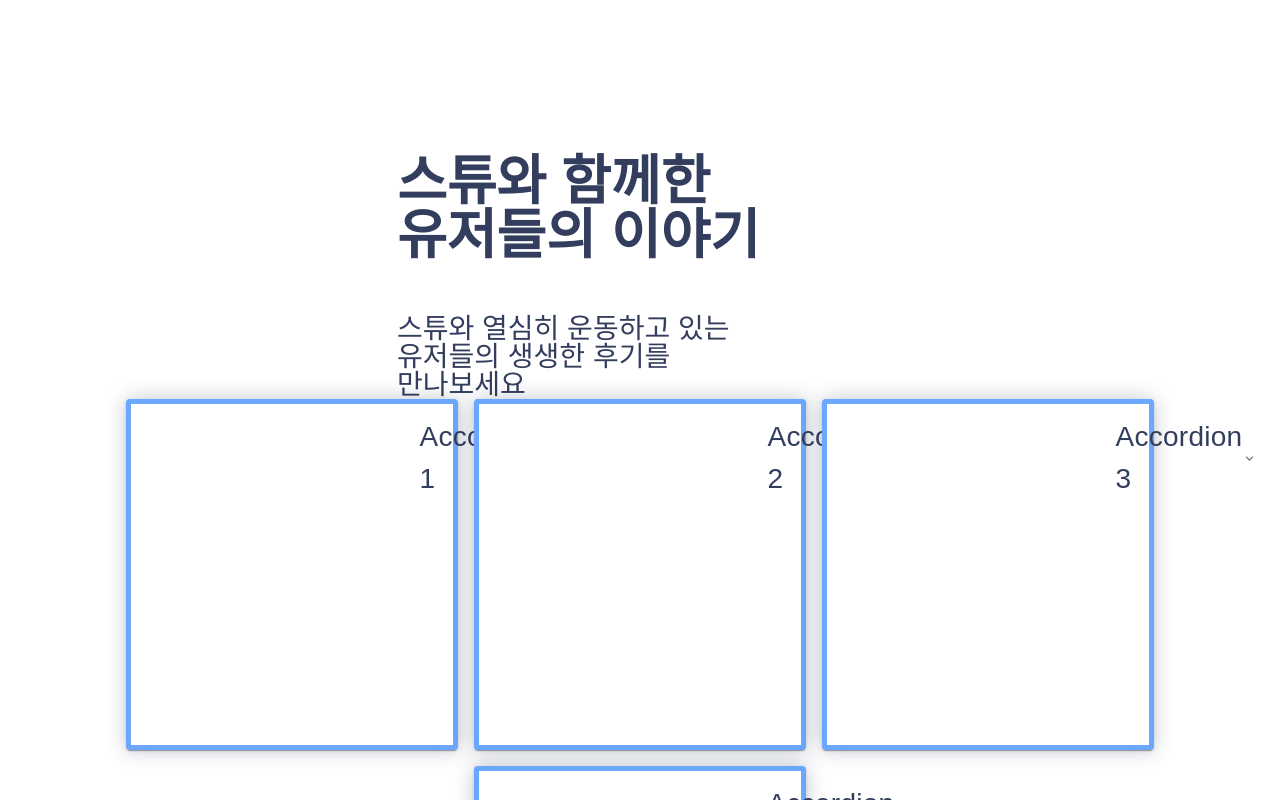
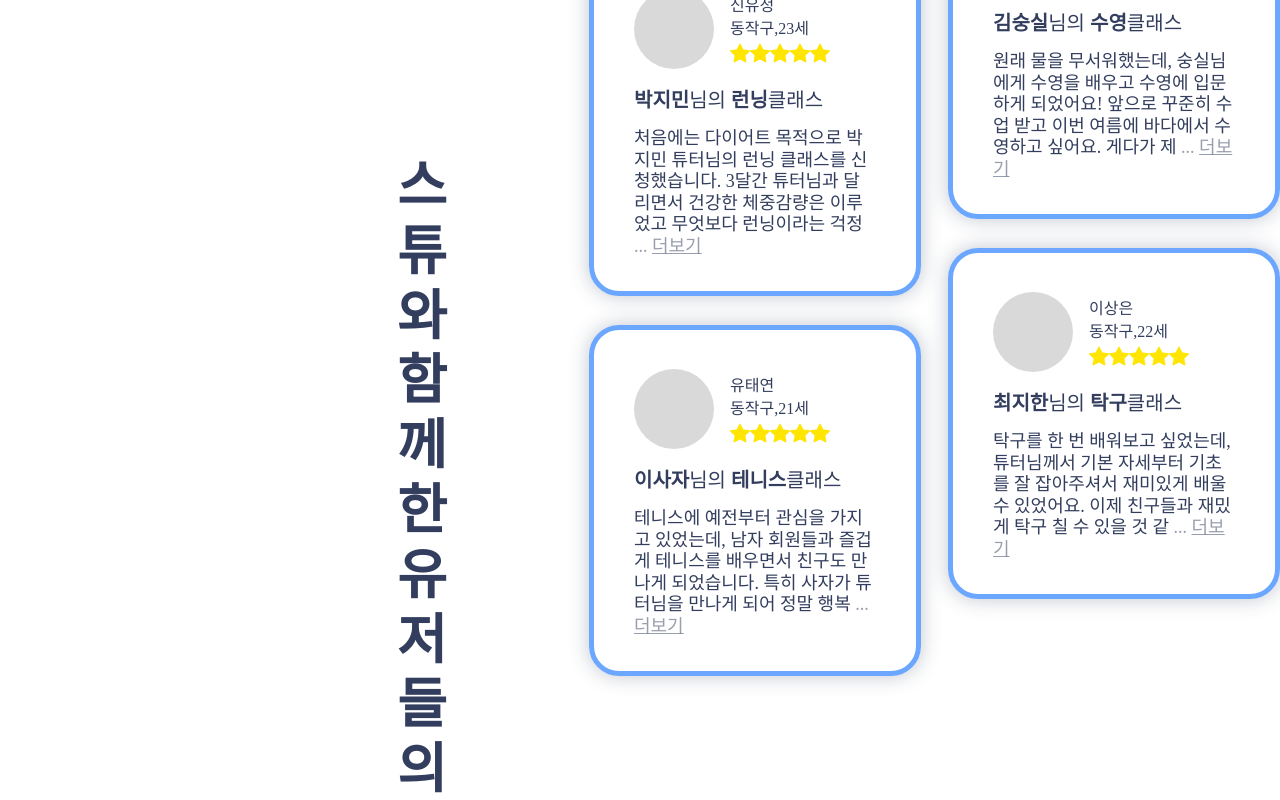
Before and after one commit to qkrcodus/stew-client, a React (Vite) app: page / in a window 1280 px wide. Shown: the part 3080-3880 px from the top of the page. Built offline with nearby package versions, Linux system fonts and the light colour scheme; a web font is replaced by a local one.

Commit message:
fix: ReviewList 컴포넌트 수정

```diff
--- a/src/components/HeaderForPages.jsx
+++ b/src/components/HeaderForPages.jsx
@@ -1,6 +1,6 @@
 import React from 'react'
 import styled from 'styled-components'
-
+import { useNavigate } from 'react-router-dom';
 const Logo = styled.div`
   color: white;
   font-size: var(--font-size-80px);
@@ -32,10 +32,14 @@ const HeaderContainer=styled.div`
 `
 
 const HeaderForPages=()=>{
+  const navigate = useNavigate();
+  const handleTestClick = () => {
+    navigate('/');
+  };
     return(
       <HeaderContainer>
       <Headerwrapper>
-      <Logo>스튜</Logo>
+      <Logo onClick={handleTestClick}>스튜</Logo>
       <Nav>
         <div>게시글 관리</div>
         <div>보낸 신청서</div>
--- a/src/components/ReviewList.jsx
+++ b/src/components/ReviewList.jsx
@@ -1,52 +1,178 @@
 import React from 'react';
-import { styled } from '@mui/material/styles';
-import ExpandMoreIcon from '@mui/icons-material/ExpandMore';
-import {
-  Accordion,
-  AccordionDetails,
-  AccordionSummary,
-  Typography,
-  Box,
-  Paper,
-  Grid
-} from '@mui/material';
+import styled from 'styled-components';
+import stars from '../assets/images/star-fill.png';
 
-const StyledAccordion = styled(Accordion)(({ theme }) => ({
-  backgroundColor: theme.palette.mode === 'dark' ? '#1A2027' : '#fff',
-  color: theme.palette.text.secondary,
-  width: '322px',
-  height: '341px',
-  flexShrink: 0,
-  borderRadius: '30px',
-  border: '5px solid var(--Main-Color, #6BA6FF)',
-  boxShadow: '0px 0px 20px 0px rgba(51, 62, 94, 0.30)',
-}));
+const ReviewContainer = styled.div`
+  display: grid;
+  grid-template-columns: repeat(2, 1fr);
+  grid-auto-rows: max-content;
+  column-gap: 2.7rem;
+  margin-top: 7.7rem;
+  row-gap: 2.9rem;
+`;
+
+const ReviewBox = styled.div`
+  width: 32.2rem;
+  height: 34.1rem;
+  flex-shrink: 0;
+  border-radius: 3rem;
+  border: 0.5rem solid var(--font-color-main);
+  box-shadow: 0 0 2rem 0 rgba(51, 62, 94, 0.30);
+  position: relative;
+  &:nth-child(even) {
+    margin-top: -7.7rem;
+  }
+`;
+
+const Profile = styled.div`
+  width: 8rem;
+  height: 8rem;
+  border-radius: 50%;
+  background-color: #d9d9d9;
+  position: absolute;
+  top: 3.9rem;
+  left: 4rem;
+`;
+
+const ReviewerName = styled.div`
+  position: absolute;
+  left: 13.6rem;
+  top: 4.8rem;
+  color: #333E5E;
+  font-size: 1.6rem;
+  font-family: Pretendard;
+  font-weight: 400;
+  word-wrap: break-word;
+`;
+
+const ReviewerLocation = styled.div`
+  position: absolute;
+  left: 13.6rem;
+  top: 7.1rem;
+  color: #333E5E;
+  font-size: 1.6rem;
+  font-family: Pretendard;
+  font-weight: 400;
+  word-wrap: break-word;
+`;
+
+const RatingStars = styled.div`
+  display: flex;
+  position: absolute;
+  left: 13.6rem;
+  top: 9.3rem;
+  & > div {
+    width: 2rem;
+    height: 2rem;
+    background: #FFE500;
+    margin-right: 0.2rem;
+  }
+`;
+
+const ReviewTitle = styled.div`
+  position: absolute;
+  left: 4rem;
+  top: 14rem;
+  color: #333E5E;
+  font-size: 2rem;
+  font-family: Pretendard;
+  font-weight: 700;
+  word-wrap: break-word;
+  & > span:nth-child(2) {
+    font-weight: 400;
+  }
+  & > span:nth-child(4) {
+    font-weight: 400;
+  }
+`;
+
+const ReviewContent = styled.div`
+  width: 24.1rem;
+  position: absolute;
+  left: 4rem;
+  top: 17.8rem;
+  color: #333E5E;
+  font-size: 1.8rem;
+  font-family: Pretendard;
+  font-weight: 500;
+  word-wrap: break-word;
+  & > span:nth-child(2) {
+    color: rgba(51, 62, 94, 0.50);
+  }
+  & > span:nth-child(3) {
+    color: rgba(51, 62, 94, 0.50);
+    text-decoration: underline;
+  }
+  line-height: 1.2;
+`;
 
 const ReviewList = () => {
-  const heights = [341, 341, 341, 341]; // Ensuring all heights are the same
+  const Reviews = [
+    {
+      reviewer: "신유정",
+      location: "동작구",
+      name: "박지민",
+      class: "런닝",
+      age: 23,
+      rating: 5,
+      review: "처음에는 다이어트 목적으로 박지민 튜터님의 런닝 클래스를 신청했습니다. 3달간 튜터님과 달리면서 건강한 체중감량은 이루었고 무엇보다 런닝이라는 걱정"
+    },
+    {
+      reviewer: "고영명",
+      location: "동작구",
+      name: "김숭실",
+      class: "수영",
+      age: 23,
+      rating: 5,
+      review: "원래 물을 무서워했는데, 숭실님에게 수영을 배우고 수영에 입문하게 되었어요! 앞으로 꾸준히 수업 받고 이번 여름에 바다에서 수영하고 싶어요. 게다가 제"
+    },
+    {
+      reviewer: "유태연",
+      location: "동작구",
+      name: "이사자",
+      class: "테니스",
+      age: 21,
+      rating: 5,
+      review: "테니스에 예전부터 관심을 가지고 있었는데, 남자 회원들과 즐겁게 테니스를 배우면서 친구도 만나게 되었습니다. 특히 사자가 튜터님을 만나게 되어 정말 행복"
+    },
+    {
+      reviewer: "이상은",
+      location: "동작구",
+      name: "최지한",
+      class: "탁구",
+      age: 22,
+      rating: 5,
+      review: "탁구를 한 번 배워보고 싶었는데, 튜터님께서 기본 자세부터 기초를 잘 잡아주셔서 재미있게 배울 수 있었어요. 이제 친구들과 재밌게 탁구 칠 수 있을 것 같"
+    }
+  ];
 
   return (
-    <Box sx={{ width: '100%', display: 'flex', justifyContent: 'center', alignItems: 'center', flexWrap: 'wrap', gap: 2 }}>
-      <Grid container spacing={2} justifyContent="center">
-        {heights.map((height, index) => (
-          <Grid item key={index}>
-            <Paper>
-              <StyledAccordion sx={{ height }}>
-                <AccordionSummary expandIcon={<ExpandMoreIcon />}>
-                  <Typography>Accordion {index + 1}</Typography>
-                </AccordionSummary>
-                <AccordionDetails>
-                  <Typography>
-                    Contents for Accordion {index + 1}
-                  </Typography>
-                </AccordionDetails>
-              </StyledAccordion>
-            </Paper>
-          </Grid>
-        ))}
-      </Grid>
-    </Box>
+    <ReviewContainer>
+      {Reviews.map((review, index) => (
+        <ReviewBox key={index}>
+          <Profile />
+          <ReviewerName>{review.reviewer}</ReviewerName>
+          <ReviewerLocation>{review.location},{review.age}세</ReviewerLocation>
+          <RatingStars>
+          {[...Array(review.rating)].map((_, i) => (
+            <img key={i} src={stars} alt="star" />
+          ))}
+          </RatingStars>
+          <ReviewTitle>
+            <span>{review.name}</span>
+            <span>님의 </span>
+            <span>{review.class}</span>
+            <span>클래스</span>
+          </ReviewTitle>
+          <ReviewContent>
+            <span>{review.review}</span>
+            <span> ... </span>
+            <span>더보기</span>
+          </ReviewContent>
+        </ReviewBox>
+      ))}
+    </ReviewContainer>
   );
-}
+};
 
 export default ReviewList;
--- a/src/components/Reviews.jsx
+++ b/src/components/Reviews.jsx
@@ -1,9 +1,10 @@
 import React from 'react'
 import styled from 'styled-components';
 import ReviewList from './ReviewList';
+
 const ReviewContainer=styled.div`
     position: absolute;
-    top: 323.4rem;
+    top: 294.8rem;
     h1{
     font-size: 5.4rem;
     font-family: var(--font-family-pretendard);
@@ -11,6 +12,7 @@ const ReviewContainer=styled.div`
     color: var(--font-color-sub);
     margin-left: 39.7rem;
     margin-bottom: 5.3rem;
+    line-height: 1.2;
     }
     p{
     font-size: 2.8rem;
@@ -18,50 +20,27 @@ const ReviewContainer=styled.div`
     font-weight: var(--font-weight-medium);
     color: var(--font-color-sub);
     margin-left: 39.7rem;
+    line-height: 1.2;
     }
 `
+const Reviewwrapper=styled.div`
+    display: flex;
+    gap: 13.8rem;
+    .review-title-subtitle
+    {
+    margin-top:28.6rem;
+    }
+  `
 const Reviews = () => {
-    // const reviews = [
-    //     {
-    //       id: 1,
-    //       name: '신동우',
-    //       age: '25세',
-    //       rating: 5,
-    //       comment: '박재민님의 런닝 클래스 좋아요! 트레이너분의 전문적인 지도가 큰 도움이 되었습니다.',
-    //     },
-    //     {
-    //       id: 2,
-    //       name: '고경운',
-    //       age: '23세',
-    //       rating: 5,
-    //       comment: '김슬하님의 요가 클래스에서 많은 도움을 받았습니다. 스트레스도 풀리고 유연성도 좋아졌어요.',
-    //     },
-    //     {
-    //       id: 3,
-    //       name: '이지윤',
-    //       age: '27세',
-    //       rating: 5,
-    //       comment: '최재원님의 필라테스 클래스에서 자세 교정을 많이 배웠어요. 강력 추천합니다!',
-    //     },
-    //     {
-    //       id: 4,
-    //       name: '오하은',
-    //       age: '24세',
-    //       rating: 5,
-    //       comment: '이사자비님의 테니스 클래스가 아주 유익했어요. 운동 실력도 늘고 재미도 있었어요.',
-    //     }
-    //   ];
-
   return (
     <ReviewContainer>
-    <h1>스튜와 함께한<br/>유저들의 이야기</h1>
-    <p>스튜와 열심히 운동하고 있는<br/>유저들의 생생한 후기를<br/>만나보세요</p>
-    {/* <div className="testimonials">
-      {reviews.map(reviews => (
-        <ReviewCard key={reviews.id} {...reviews} />
-      ))}
-    </div> */}
+    <Reviewwrapper>
+    <div className='review-title-subtitle'>
+      <h1>스튜와 함께한<br/>유저들의 이야기</h1>
+      <p>스튜와 열심히 운동하고 있는<br/>유저들의 생생한 후기를<br/>만나보세요</p>
+    </div>
     <ReviewList/>
+    </Reviewwrapper>
     </ReviewContainer>
   )
 }
```
Also changed, not shown: src/assets/images/star-fill.png (added).
